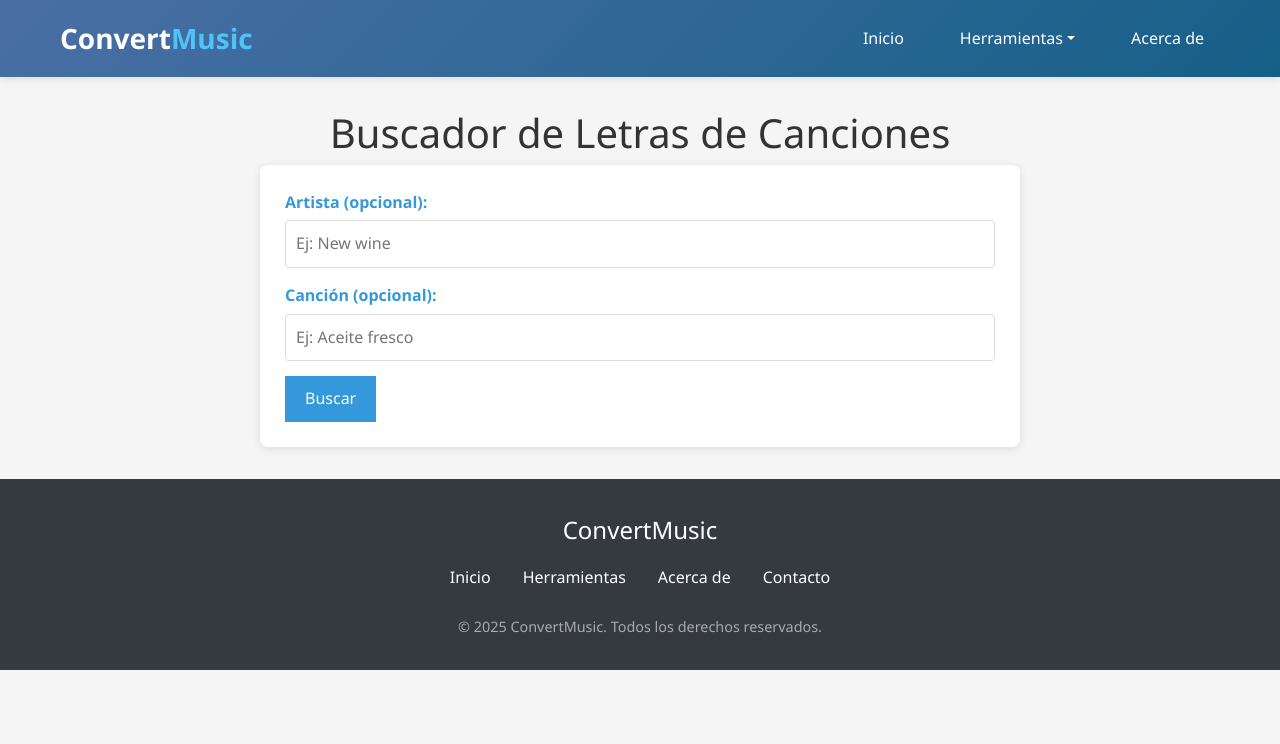
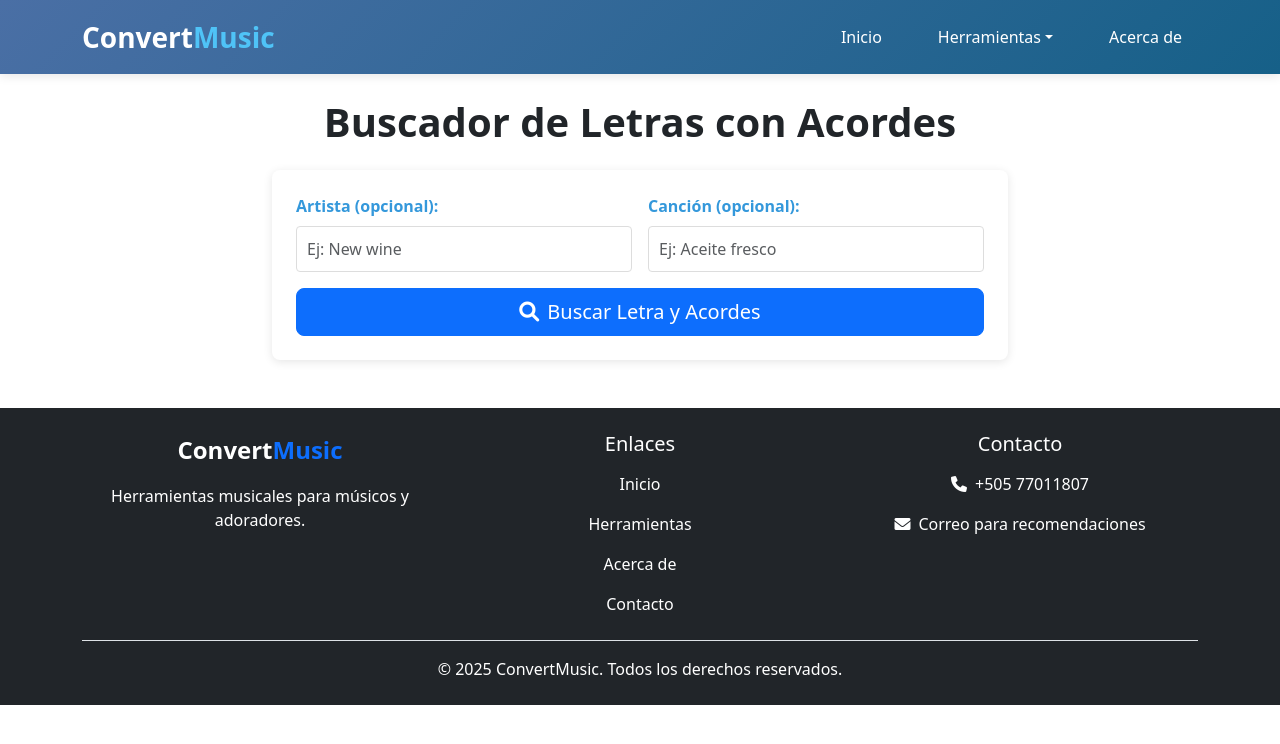
Before and after one commit to Jafet2004/Convert-music, a plain HTML site: page Search_liryc.html in a window 1280 px wide. Drawn offline with nearby package versions, Linux system fonts and the light colour scheme.

Commit message:
cambio de footer y main boostrap

```diff
--- a/Search_liryc.html
+++ b/Search_liryc.html
@@ -189,6 +189,8 @@
     <link rel="stylesheet" href="style.css">
     <!-- Incluir jsPDF para generar PDFs -->
     <script src="https://cdnjs.cloudflare.com/ajax/libs/jspdf/2.5.1/jspdf.umd.min.js"></script>
+    <link rel="stylesheet" href="https://cdnjs.cloudflare.com/ajax/libs/font-awesome/6.0.0-beta3/css/all.min.css">
+<link href="https://cdn.jsdelivr.net/npm/bootstrap@5.3.0/dist/css/bootstrap.min.css" rel="stylesheet">
     <!-- Resto de estilos se mantienen igual -->
 </head>
 <body>
@@ -213,22 +215,29 @@
     </header>
 <body>
 
-    <main class="main-content">
-        <h1>Buscador de Letras de Canciones</h1>
+    <main class="container my-4">
+        <div class="row justify-content-center">
+            <div class="col-lg-8">
+                <h1 class="text-center mb-4 fw-bold">Buscador de Letras con Acordes</h1>
 
-        <div class="search-container">
-            <div class="form-group">
-                <label for="artist">Artista (opcional):</label>
-                <input type="text" id="artist" placeholder="Ej: New wine">
-            </div>
-
-            <div class="form-group">
-                <label for="title">Canción (opcional):</label>
-                <input type="text" id="title" placeholder="Ej: Aceite fresco">
-            </div>
-
-            <button id="searchBtn">Buscar</button>
-        </div>
+                <!-- Panel de búsqueda -->
+                <div class="search-container p-4 mb-4">
+                    <div class="row g-3">
+                        <div class="col-md-6">
+                            <label for="artist" class="form-label fw-bold">Artista (opcional):</label>
+                            <input type="text" id="artist" class="form-control form-control-lg" placeholder="Ej: New wine">
+                        </div>
+                        <div class="col-md-6">
+                            <label for="title" class="form-label fw-bold">Canción (opcional):</label>
+                            <input type="text" id="title" class="form-control form-control-lg" placeholder="Ej: Aceite fresco">
+                        </div>
+                        <div class="col-12">
+                            <button id="searchBtn" class="btn btn-primary btn-lg w-100 py-2">
+                                <i class="fas fa-search me-2"></i>Buscar Letra y Acordes
+                            </button>
+                        </div>
+                    </div>
+                </div>
 
         <div id="results">
             <!-- Aquí se mostrarán los resultados -->
@@ -237,23 +246,37 @@
 
     <script src="script_liryc.js"></script>
 </body>
-<footer>
+<footer class="bg-dark text-white py-4">
         <div class="container">
-            <div class="footer-content">
-                <div class="footer-logo">Convert<span>Music</span></div>
-                <div class="footer-links">
-                    <a href="index.html">Inicio</a>
-                    <a href="#">Herramientas</a>
-                    <a href="#">Acerca de</a>
-                    <a href="+505 77011807">Contacto</a>
+            <div class="row">
+                <div class="col-md-4 mb-3">
+                    <div class="footer-logo fs-4 fw-bold">Convert<span class="text-primary">Music</span></div>
+                    <p class="mt-2">Herramientas musicales para músicos y adoradores.</p>
                 </div>
-                <div class="copyright">
-                    &copy; 2025 ConvertMusic. Todos los derechos reservados.
+                <div class="col-md-4 mb-3">
+                    <h5>Enlaces</h5>
+                    <ul class="nav flex-column">
+                        <li class="nav-item"><a href="index.html" class="nav-link text-white">Inicio</a></li>
+                        <li class="nav-item"><a href="#" class="nav-link text-white">Herramientas</a></li>
+                        <li class="nav-item"><a href="#" class="nav-link text-white">Acerca de</a></li>
+                        <li class="nav-item"><a href="#" class="nav-link text-white">Contacto</a></li>
+                    </ul>
+                </div>
+                <div class="col-md-4 mb-3">
+                    <h5>Contacto</h5>
+                    <ul class="nav flex-column">
+                        <li class="nav-item"><a href="tel:+50577011807" class="nav-link text-white"><i class="fas fa-phone me-2"></i>+505 77011807</a></li>
+                        <li class="nav-item"><a href="mailto:jafetalexander58@gmail.com" class="nav-link text-white"><i class="fas fa-envelope me-2"></i>Correo para recomendaciones</a></li>
+                    </ul>
                 </div>
             </div>
+            <div class="text-center pt-3 border-top">
+                &copy; 2025 ConvertMusic. Todos los derechos reservados.
+            </div>
         </div>
-    </footer>
+</footer>
 <script src="https://cdn.jsdelivr.net/npm/bootstrap@5.3.0/dist/js/bootstrap.bundle.min.js"></script>
-<script src="script.js"></script>
+<script src="https://cdn.jsdelivr.net/npm/bootstrap@5.3.0/dist/js/bootstrap.bundle.min.js"></script>
+<script src="https://cdnjs.cloudflare.com/ajax/libs/jspdf/2.5.1/jspdf.umd.min.js"></script>
 </body>
 </html>
```
Also changed, not shown: convert.html (+23 -10 lines), index.html (+24 -13 lines), partitura.html (+29 -16 lines).
